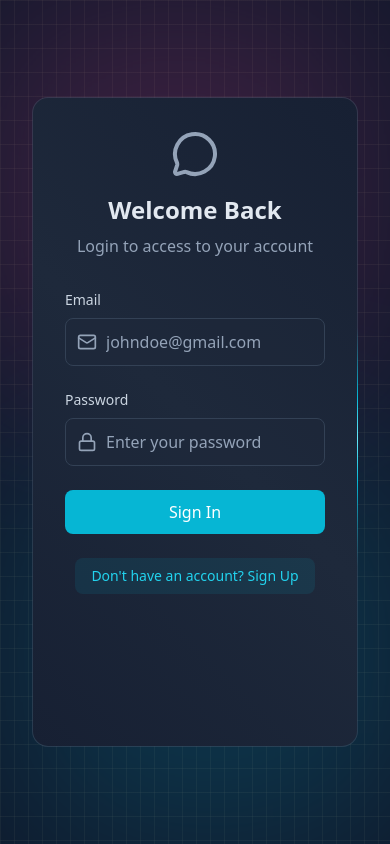
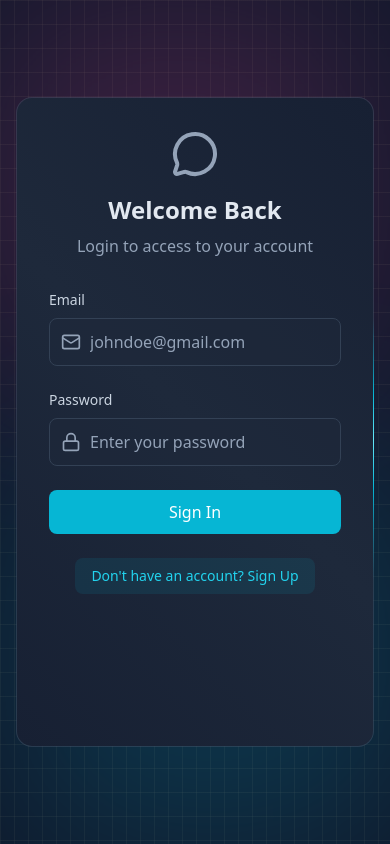
Before and after one commit to GaudDurgesh/Chat-App-JS, a React (Vite) app in the folder Frontend/: page /login in a window 390 px wide. Built offline with nearby package versions, Linux system fonts and the light colour scheme; no server answers.

Commit message:
fix: remove padding and overflow-hidden causing mobile chat clipping

```diff
--- a/Frontend/src/App.jsx
+++ b/Frontend/src/App.jsx
@@ -17,7 +17,7 @@ function App() {
   if (isCheckingAuth) return <PageLoader />;
 
   return (
-    <div className="min-h-screen bg-slate-900 relative flex items-center justify-center p-4 overflow-hidden">
+    <div className="min-h-screen bg-slate-900 relative flex items-center justify-center overflow-x-hidden">
       {/* DECORATORS - GRID BG & GLOW SHAPES */}
       <div className="absolute inset-0 bg-[linear-gradient(to_right,#4f4f4f2e_1px,transparent_1px),linear-gradient(to_bottom,#4f4f4f2e_1px,transparent_1px)] bg-[size:14px_24px]" />
       <div className="absolute top-0 -left-4 size-96 bg-pink-500 opacity-20 blur-[100px]" />
```
